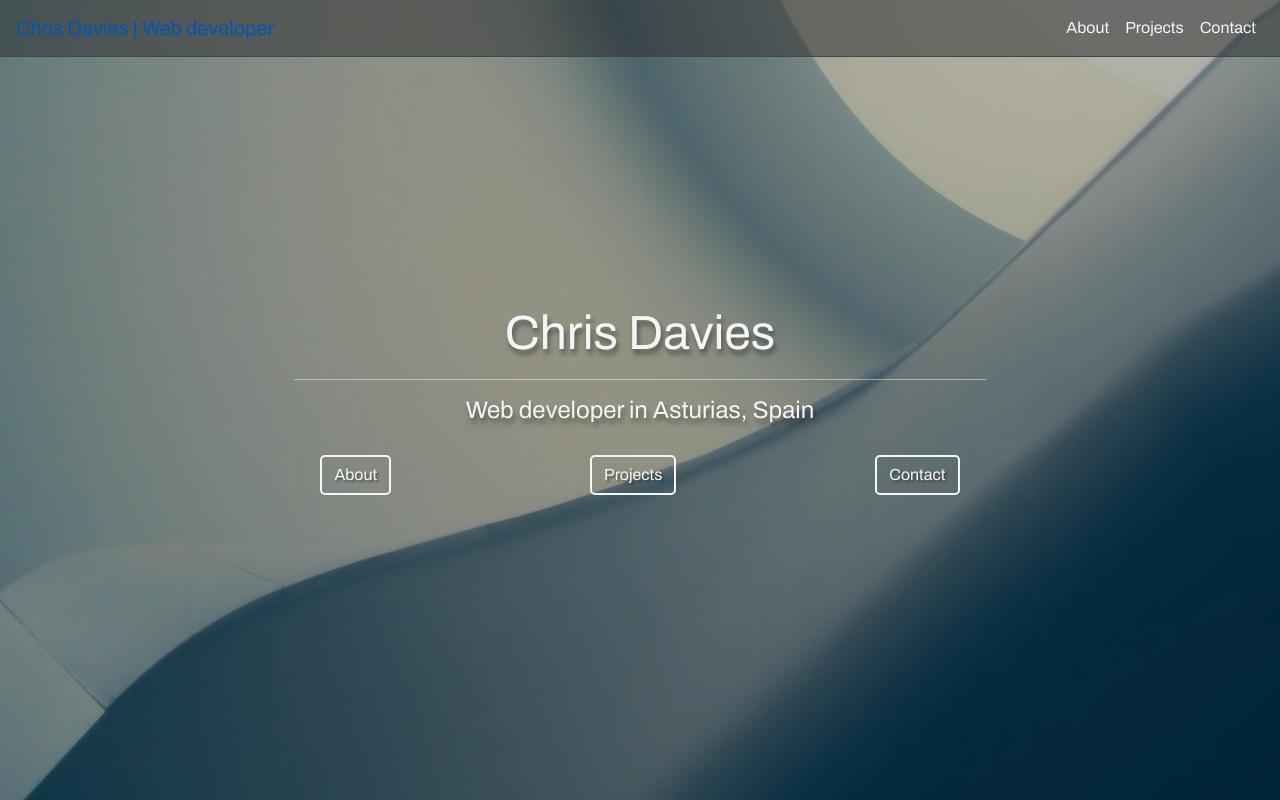
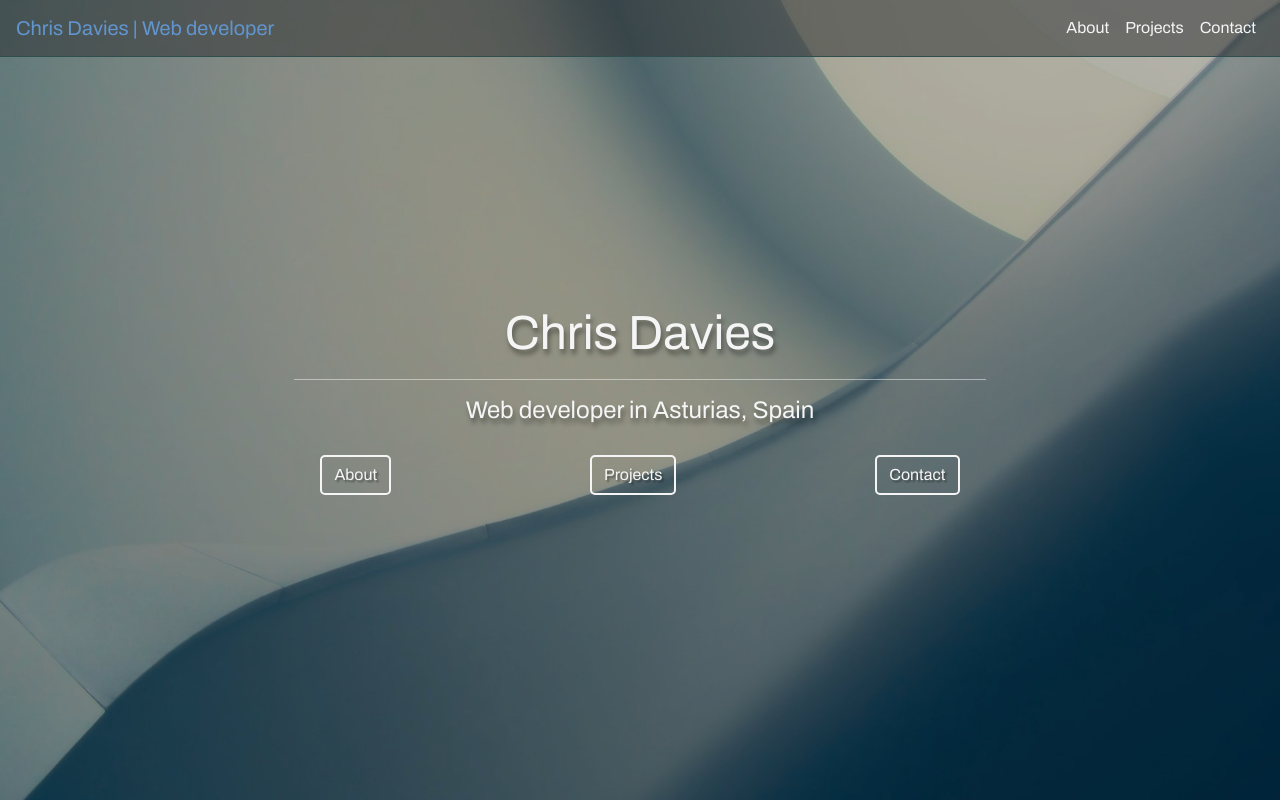
Before and after one commit to abacobob/portfolio-site, a website: page public/index.html in a window 1280 px wide. In both pictures the pointer is over the link "Chris Davies | Web developer". Shown: the top 800 px of the page. Drawn offline with nearby package versions, Linux system fonts and the light colour scheme.

Commit message:
navbar link colors

```diff
--- a/public/style.css
+++ b/public/style.css
@@ -21,6 +21,10 @@ body{
 }
 .nav-link{
     color: whitesmoke;
+}
+
+.navbar a:hover  {
+    color: #6195ce
 }
 
 .navbar-brand{
```
